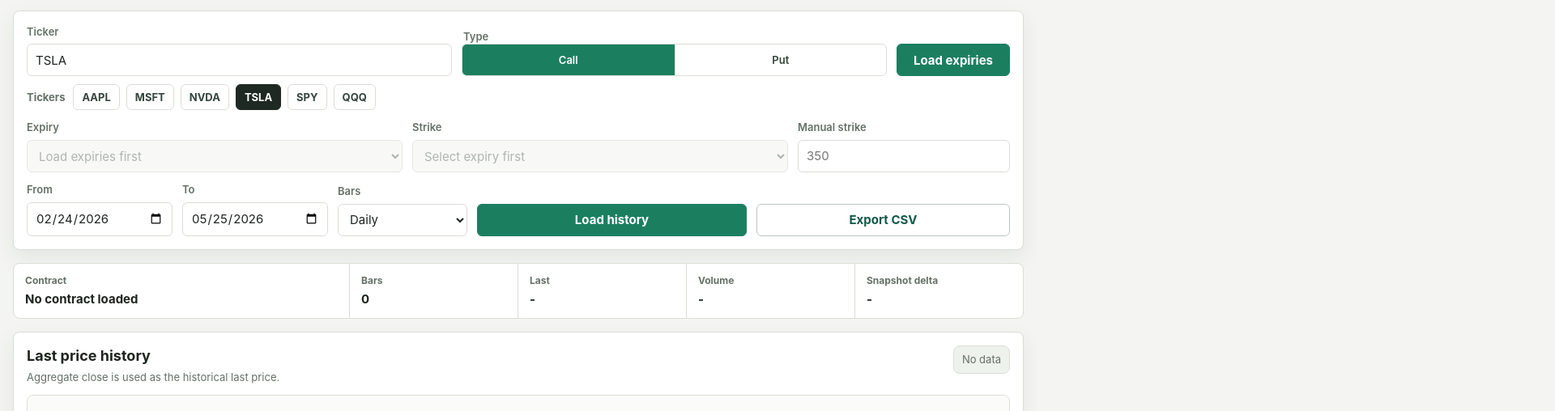
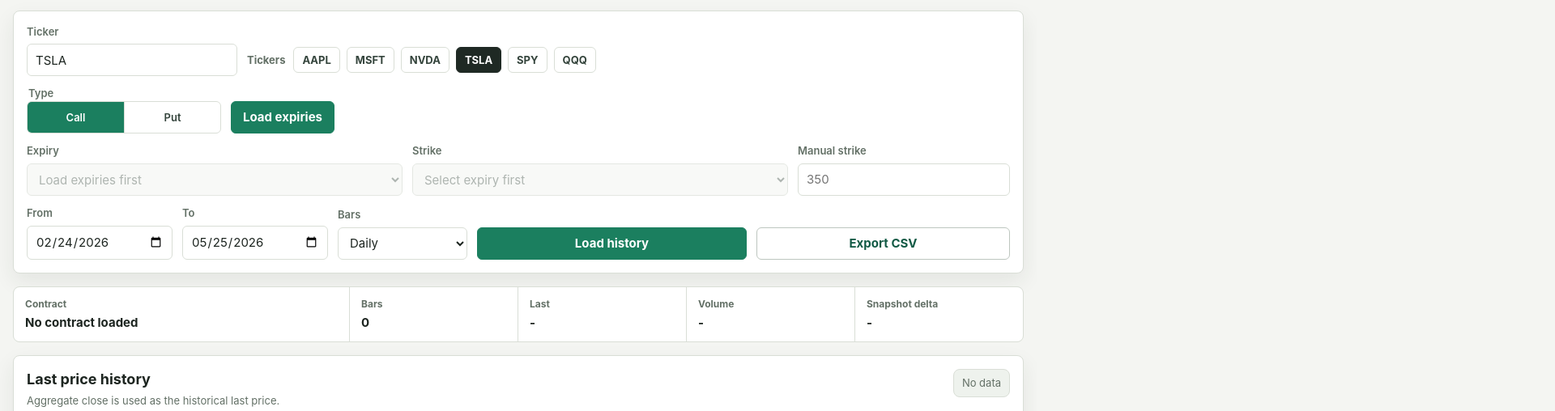
Before and after one commit to mklilley/options, a website: page www/public/index.html in a window 1280 px wide. Shown: the part 108-616 px from the top of the page at 81% size, 1920 px wide, since content can reach past the window. Drawn offline with Linux system fonts and the light colour scheme.

Commit message:
Updates UI

```diff
--- a/www/public/app.css
+++ b/www/public/app.css
@@ -122,11 +122,24 @@
   margin-bottom: 0;
 }
 
+.ticker-row {
+  grid-template-columns: minmax(180px, 260px) minmax(0, 1fr);
+}
+
+.option-row {
+  grid-template-columns: minmax(160px, 240px) minmax(140px, auto) minmax(0, 1fr);
+}
+
+.option-row #loadExpiriesButton {
+  justify-self: start;
+}
+
 .ticker-picks {
   display: flex;
   align-items: center;
   gap: 10px;
-  margin: -2px 0 12px;
+  min-height: 40px;
+  margin: 0;
 }
 
 .ticker-picks > span {
--- a/www/public/index.html
+++ b/www/public/index.html
@@ -19,12 +19,19 @@
       <main class="workspace">
         <section class="panel controls-panel" aria-label="Option selector">
           <form id="historyForm">
-            <div class="field-row">
+            <div class="field-row ticker-row">
               <label class="field">
                 <span>Ticker</span>
                 <input id="underlyingSymbol" name="underlyingSymbol" value="TSLA" autocomplete="off" spellcheck="false">
               </label>
 
+              <div class="ticker-picks" aria-label="Common tickers">
+                <span>Tickers</span>
+                <div class="ticker-buttons" id="tickerQuickPicks"></div>
+              </div>
+            </div>
+
+            <div class="field-row option-row">
               <fieldset class="field option-type-field">
                 <legend>Type</legend>
                 <div class="segmented">
@@ -40,11 +47,6 @@
               </fieldset>
 
               <button type="button" id="loadExpiriesButton">Load expiries</button>
-            </div>
-
-            <div class="ticker-picks" aria-label="Common tickers">
-              <span>Tickers</span>
-              <div class="ticker-buttons" id="tickerQuickPicks"></div>
             </div>
 
             <div class="field-row">
```
